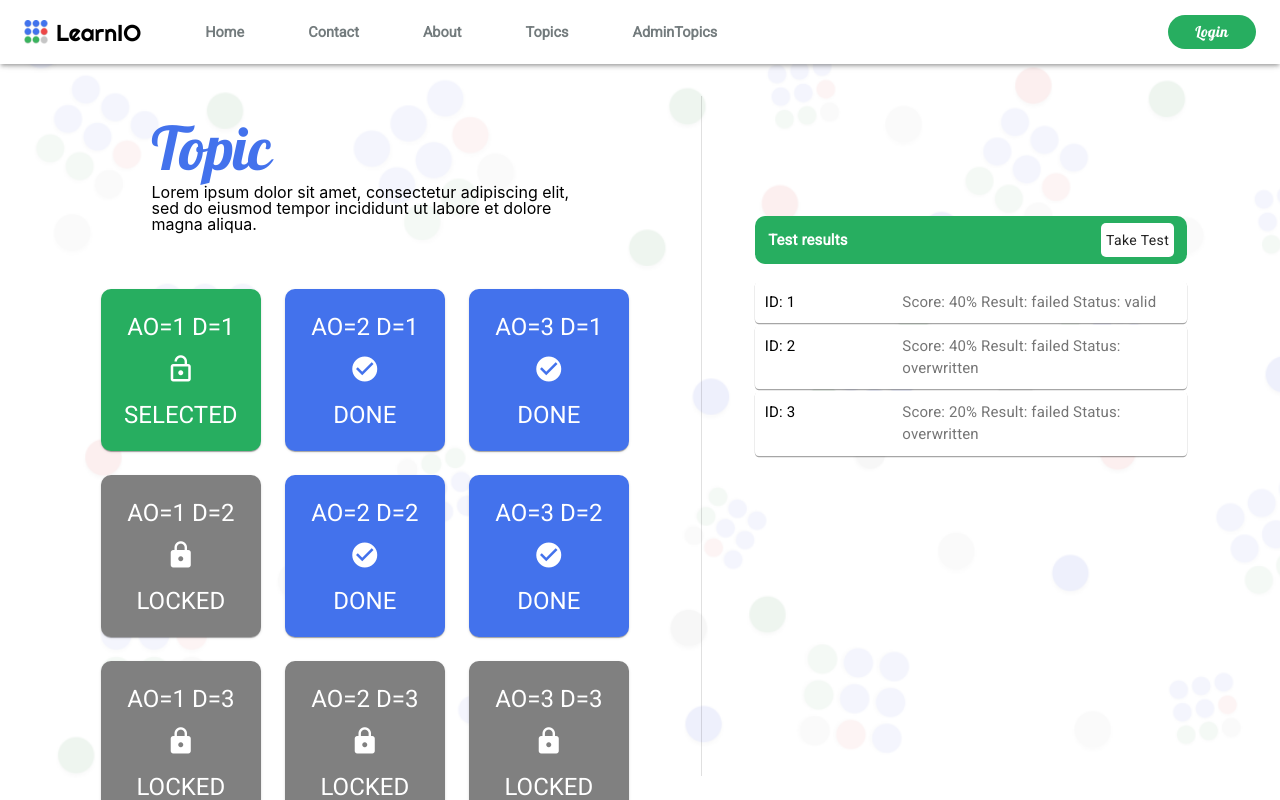
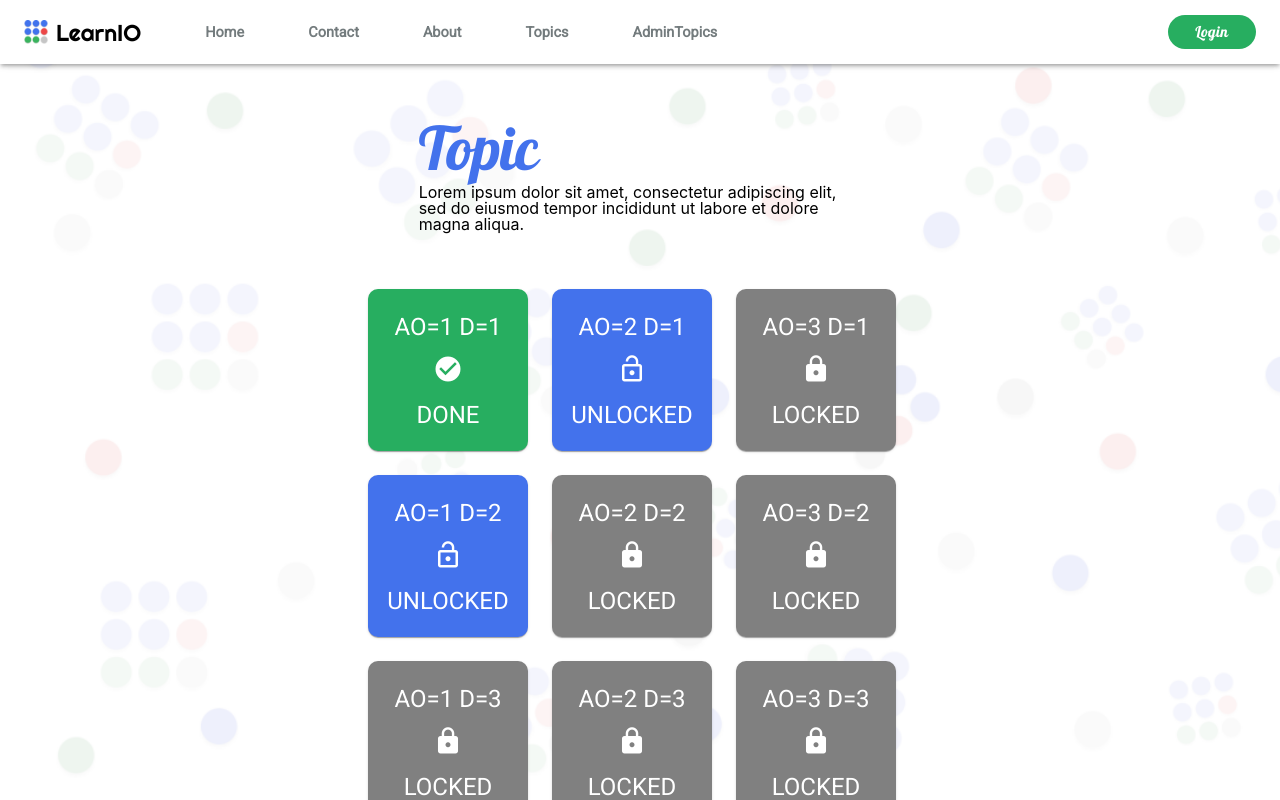
Before and after one commit to IvanLuksic/LearnIO, a React (Create React App) app in the folder learnio/: page /topic/1 in a window 1280 px wide. Built offline with nearby package versions, Linux system fonts and the light colour scheme.

Commit message:
unlocking topics

```diff
--- a/learnio/src/components/student/DisplayField.jsx
+++ b/learnio/src/components/student/DisplayField.jsx
@@ -59,20 +59,20 @@ function DisplayField(props){
     });
     useEffect(()=>{
 
-        if(props.test.length > 0) {
-            if(props.aoSelected===props.ao && props.dSelected===props.d) setStatus("SELECTED");
-            else if(props.test[0].result==="failed" && props.test[0].status==="valid") setStatus("WRONG");
-            else if(props.test[0].result==="passed" && props.test[0].status==="valid") setStatus("DONE");
+        // if(props.question.length > 0) {
+            if(props.question.status==="solve") setStatus("UNLOCKED");
+            else if(props.question.status==="wrong") setStatus("WRONG");
+            else if(props.question.status==="done") setStatus("DONE");
             else setStatus("LOCKED");
-            if(props.aoSelected===props.ao && props.dSelected===props.d) setColor("#27AE60");
-            else if(props.test[0].result==="failed" && props.test[0].status==="valid") setColor("#EB4949");
-            else if(props.test[0].result==="passed" && props.test[0].status==="valid") setColor("#4372ec");
+            if(props.question.status==="solve") setColor("#4372ec");
+            else if(props.question.status==="wrong") setColor("#EB4949");
+            else if(props.question.status==="done") setColor("#27AE60");
             else setColor("grey");
-            if(props.aoSelected===props.ao && props.dSelected===props.d) setIcon("lock_open_icon");
-            else if(props.test[0].result==="failed" && props.test[0].status==="valid") setIcon("cancel_icon");
-            else if(props.test[0].result==="passed" && props.test[0].status==="valid") setIcon("check_circle_out_icon");
+            if(props.question.status==="solve") setIcon("lock_open_icon");
+            else if(props.question.status==="wrong") setIcon("cancel_icon");
+            else if(props.question.status==="done") setIcon("check_circle_out_icon");
             else setIcon("lock_icon");
-        }
+        // }
     });
 
     return (
--- a/learnio/src/components/student/DisplayMatrix.jsx
+++ b/learnio/src/components/student/DisplayMatrix.jsx
@@ -4,7 +4,7 @@ import DisplayRow from './DisplayRow';
 //renders the matrix element, takes changeSelected function, rowS (plural) of fields (length = AO), AO and D of selected field as props
 
 function DisplayMatrix(props){
-    let returnMatrix=props.ar.map(row=><DisplayRow key={row.id} changeSelected={props.changeSelected} tests={row.array} aoSelected={props.aoSelected} dSelected={props.dSelected}/>)
+    let returnMatrix=props.ar.map(row=><DisplayRow key={row.id} changeSelected={props.changeSelected} questions={row.array} aoSelected={props.aoSelected} dSelected={props.dSelected}/>)
     return returnMatrix;
 }
 
--- a/learnio/src/components/student/DisplayRow.jsx
+++ b/learnio/src/components/student/DisplayRow.jsx
@@ -6,7 +6,7 @@ import DisplayField from './DisplayField';
 //renders the rows of the matrix element, takes changeSelected function, row (only one) of fields (length = AO), AO and D of selected field as props
 
 function DisplayRow(props){
-    let returnRow = props.tests.map( (test,index) => <DisplayField key={index} test={test.test} changeSelected={props.changeSelected} ao={test.ao} d={test.d} aoSelected={props.aoSelected} dSelected={props.dSelected}/> )
+    let returnRow = props.questions.map( (question,index) => <DisplayField key={index} question={question} changeSelected={props.changeSelected} ao={question.ao} d={question.d} aoSelected={props.aoSelected} dSelected={props.dSelected}/> )
     return(<Grid container item direction="row" justify="center" alignItems="center" spacing={3}>{returnRow}</Grid>);
     }
 
--- a/learnio/src/components/student/Matrica.jsx
+++ b/learnio/src/components/student/Matrica.jsx
@@ -4,10 +4,9 @@ import Grid from '@material-ui/core/Grid';
 import backgroundIMG from '../../images/learniobg10-15.png';
 import { makeStyles} from '@material-ui/core/styles';
 import DisplayMatrix from './DisplayMatrix';
-import QuestionPopup from "./QuestionPopup";
-import Divider from '@material-ui/core/Divider';
-import TestMainMenu from './TestMainMenu.jsx';
-import data from './studTest.json'
+import data from './questions.json'
+import QuestionPopup from './QuestionPopup.jsx'
+import PopupDialog from '../common/PopupDialog.jsx'
 
 const useStyles = makeStyles((theme) => ({
   background:{
@@ -38,15 +37,6 @@ const useStyles = makeStyles((theme) => ({
     lobster: {
         fontFamily: "Lobster"
     },
-  divider:{
-      [theme.breakpoints.down('sm')]: {
-          height: "0vh",
-        },
-        [theme.breakpoints.up('md')]: {
-          marginTop:"12vh",
-          height: "85vh",
-        },
-  },
   matrix:{
       marginRight:"2vh",
       [theme.breakpoints.up('md')]: {
@@ -55,10 +45,6 @@ const useStyles = makeStyles((theme) => ({
            maxHeight: "90vh"
         },
   },
-  questionsTable:{
-      minHeight: "100vh",
-      paddingTop:"17vh"
-  }
 
 }));
 
@@ -96,16 +82,19 @@ function Matrica(props)
        setAoSelected(ao);
        setQuestionSelected(quest);
        setOpenPopup(true);
-   };
+      };
    const changeQuestions=(field)=>{
       setFields(field);
-      console.log(fields);
-    }
+    };
 
    const classes = useStyles();
     return(
         <div style={{display: "flex", flexDirection: "column",justifyContent:"space-evenly", alignItems:"center"}} className={classes.background}>
-        {/* {openPopup && <QuestionPopup openPopup={openPopup} setOpenPopup={setOpenPopup} question={questionSelected} changeQuestions={changeQuestions} field={fields}/>} */}
+        {
+          <PopupDialog openPopup={openPopup} setOpenPopup={setOpenPopup} clickAway={true}>
+            <QuestionPopup ao={aoLVL} question={questionSelected} setOpenPopup={setOpenPopup} changeQuestions={changeQuestions} field={fields}/>
+          </PopupDialog>
+        }
         <Grid container direction="row" justify="center" alignItems="center">
             <Grid container item md={6} direction="row"  className={classes.matrix} justify="center" alignItems="center" >
                 <Grid item xs={11} md={8} className={classes.topicTitle} direction="column" justify="center" alignItems="flex-start"  container>
@@ -116,10 +105,6 @@ function Matrica(props)
                     <DisplayMatrix changeSelected={changeAoDSelected} ar={fieldToRows(fields,aoLVL,dLVL)} aoSelected={aoSelected} dSelected={dSelected}/>
                 </Grid>
             </Grid>
-                <Divider  orientation="vertical" className={classes.divider} flexItem/>
-                <Grid container item md={5} sm={12} xs={12} direction="row" alignContent="flex-start" alignItems="flex-start" justify="flex-end" className={classes.questionsTable}>
-                  <TestMainMenu tests={(fields[(aoSelected+aoLVL*(dSelected-1)-1)].test.length!==0) ? fields[(aoSelected+aoLVL*(dSelected-1)-1)].test : null }/>
-                </Grid>
         </Grid>
         </div>
     )
--- a/learnio/src/components/student/QuestionPopup.jsx
+++ b/learnio/src/components/student/QuestionPopup.jsx
@@ -1,13 +1,11 @@
 import React from 'react';
-import {Button, Dialog,DialogContent,DialogTitle, makeStyles, Typography}from'@material-ui/core';
+import {Button, DialogContent,DialogTitle, makeStyles, Typography}from'@material-ui/core';
 import Radio from '@material-ui/core/Radio';
 import RadioGroup from '@material-ui/core/RadioGroup';
 import FormControlLabel from '@material-ui/core/FormControlLabel';
 import FormControl from '@material-ui/core/FormControl';
 import FormLabel from '@material-ui/core/FormLabel';
-import CloseIcon from '@material-ui/icons/Close';
 import TextField from '@material-ui/core/TextField';
-import ClickAwayListener from '@material-ui/core/ClickAwayListener';
 
 
 
@@ -80,26 +78,29 @@ function QuestionPopup(props){
 
     const handleSave=()=>{
 
-            let newFields=[...props.field.filter(item=>item.id!==props.question.id)];
-            let item=props.question;
-            if(value===item.answerCorrect){
-                item.status="done";
+            let newFields1=[...props.field.filter(item=>(item.id!==props.question.id && item.id!==props.question.id+1 && item.id!==props.question.id+props.ao))];
+            let item1=props.question;
+            let item2=props.field[props.question.id];
+            let item3=props.field[props.question.id+props.ao-1];
+            if(value===item1.answerCorrect){
+                item1.status="done";
+                if(item2.status==="locked") item2.status="solve";
+                if(item3.status==="locked") item3.status="solve";
             }
-            else item.status="wrong";
-            newFields=[...newFields,item];
-            props.changeQuestions(newFields);
+            else item1.status="wrong";
+            newFields1=[...newFields1,item1,item2,item3];
+            props.changeQuestions(newFields1);
             props.setOpenPopup(false);
     }
 
     return(
         <div>
-            <Dialog open={props.openPopup} classes={{paper: classes.dialogWrapper}}>
-                <ClickAwayListener onClickAway={()=>{props.setOpenPopup(false);}}>
+            {/* <Dialog open={props.openPopup} classes={{paper: classes.dialogWrapper}}> */}
+                {/* <ClickAwayListener onClickAway={()=>{props.setOpenPopup(false);}}> */}
                     <div>
                         <DialogTitle className={classes.dialogPart1}>
                             <div style={{display:'flex'}}>
                                 <Typography variant="h6" component="div" className={classes.questionName}>AO{props.question.ao} D{props.question.d}</Typography>
-                                <CloseIcon style={{cursor:"pointer"}} onClick={()=>props.setOpenPopup(false)}></CloseIcon>
                             </div>
                         </DialogTitle>
                         <DialogContent className={classes.dialogPart2}>
@@ -130,8 +131,8 @@ function QuestionPopup(props){
                             }
                         </DialogContent>
                     </div>
-                </ClickAwayListener>
-            </Dialog>
+                {/* </ClickAwayListener> */}
+            {/* </Dialog> */}
         </div>
         );
 
--- a/learnio/src/components/student/questions.json
+++ b/learnio/src/components/student/questions.json
@@ -15,6 +15,18 @@
 
     },
     {
+        "id":2,
+        "photo":"none",
+        "url":"",
+        "text":"Lorem ipsum dolor sit amet, consectetur adipiscing elit, sed do eiusmod tempor incididunt ut labore et dolore magna aliqua.",
+        "ABC":true,
+        "answerABC":["amet","tempor","eiusmod"],
+        "answerCorrect":"eiusmod",
+        "ao":2,
+        "d":1,
+        "status":"solve"
+    },
+    {
 
         "id":3,
         "photo":"none",
@@ -25,7 +37,7 @@
         "answerCorrect":"eiusmod",
         "ao":3,
         "d":1,
-        "status":"done"
+        "status":"locked"
     },
     {
         "id":4,
@@ -37,7 +49,7 @@
         "answerCorrect":"eiusmod",
         "ao":1,
         "d":2,
-        "status":"done"
+        "status":"solve"
     },
     {
         "id":5,
@@ -49,7 +61,7 @@
         "answerCorrect":"eiusmod",
         "ao":2,
         "d":2,
-        "status":"done"
+        "status":"locked"
     },
     {
         "id":6,
@@ -61,19 +73,7 @@
         "answerCorrect":"eiusmod",
         "ao":3,
         "d":2,
-        "status":"wrong"
-    },
-    {
-        "id":2,
-        "photo":"none",
-        "url":"",
-        "text":"Lorem ipsum dolor sit amet, consectetur adipiscing elit, sed do eiusmod tempor incididunt ut labore et dolore magna aliqua.",
-        "ABC":true,
-        "answerABC":["amet","tempor","eiusmod"],
-        "answerCorrect":"eiusmod",
-        "ao":2,
-        "d":1,
-        "status":"done"
+        "status":"locked"
     },
     {
         "id":7,
@@ -85,7 +85,7 @@
         "answerCorrect":"eiusmod",
         "ao":1,
         "d":3,
-        "status":"solve"
+        "status":"locked"
     },
     {
         "id":8,
@@ -97,7 +97,7 @@
         "answerCorrect":"eiusmod",
         "ao":2,
         "d":3,
-        "status":"solve"
+        "status":"locked"
     },
     {
         "id":9,
```
